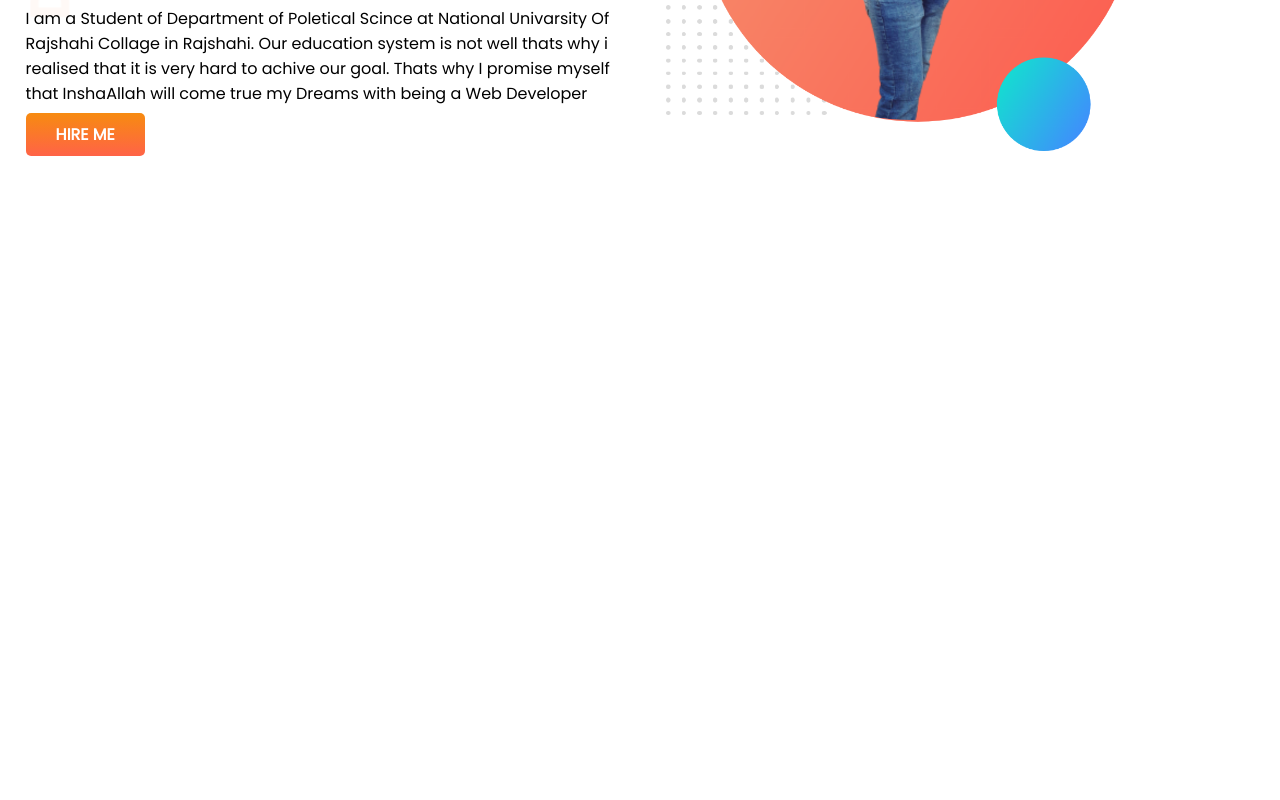
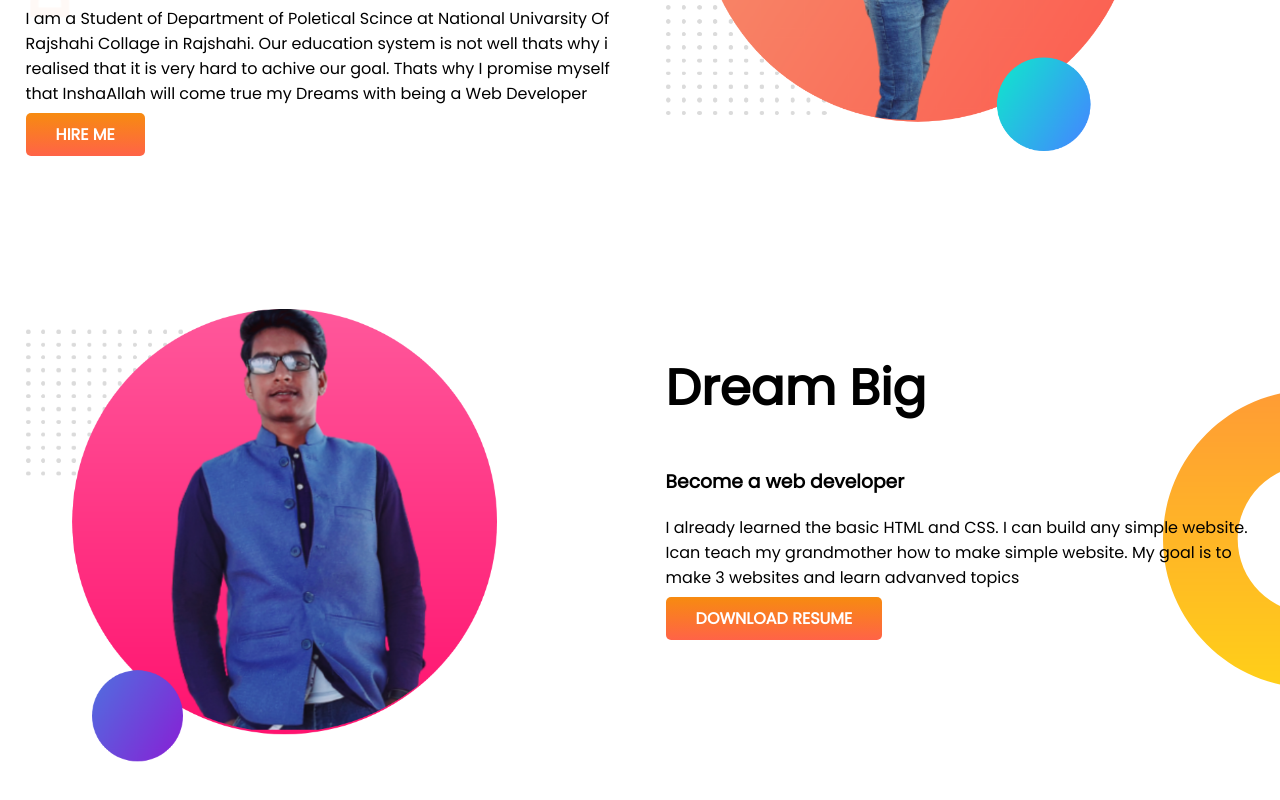
Before and after one commit to Farhan75/Developers-portfolio, a plain HTML site: page index.html in a window 1280 px wide. Shown: the part 342-1142 px from the top of the page. Before the commit the page ends 800 px from the top, so only its background shows below. Drawn offline with Linux system fonts and the light colour scheme.

Commit message:
dream big added

```diff
--- a/index.html
+++ b/index.html
@@ -33,9 +33,31 @@
           >HIRE ME</a
         >
       </div>
+      <section></section>
       <div class="half-width">
         <img src="images/farhan-bg-1.png.png" alt="" />
       </div>
     </section>
+
+    <section class="dream-big">
+      <div class="half-width">
+        <img src="images/farhan-bg-2.png.png" alt="" />
+      </div>
+      <div class="half-width">
+        <h1>Dream Big</h1>
+        <h3>Become a web developer</h3>
+        <p>
+          I already learned the basic HTML and CSS. I can build any simple
+          website. Ican teach my grandmother how to make simple website. My goal
+          is to make 3 websites and learn advanved topics
+        </p>
+        <a
+          class="link-button"
+          target="blank"
+          href="https://www.facebook.com/zahin.shahriar.75"
+          >DOWNLOAD RESUME</a
+        >
+      </div>
+    </section>
   </body>
 </html>
--- a/style.css
+++ b/style.css
@@ -6,6 +6,9 @@
 }
 h1 {
   font-size: 50px;
+}
+section {
+  margin-bottom: 100px;
 }
 .orange {
   color: orange;
@@ -31,3 +34,9 @@
   background-image: url(images/top-banner.png);
   background-repeat: no-repeat;
 }
+.dream-big {
+  display: flex;
+  background-image: url(images/dream-bg.png);
+  background-repeat: no-repeat;
+  background-position: right;
+}
```
